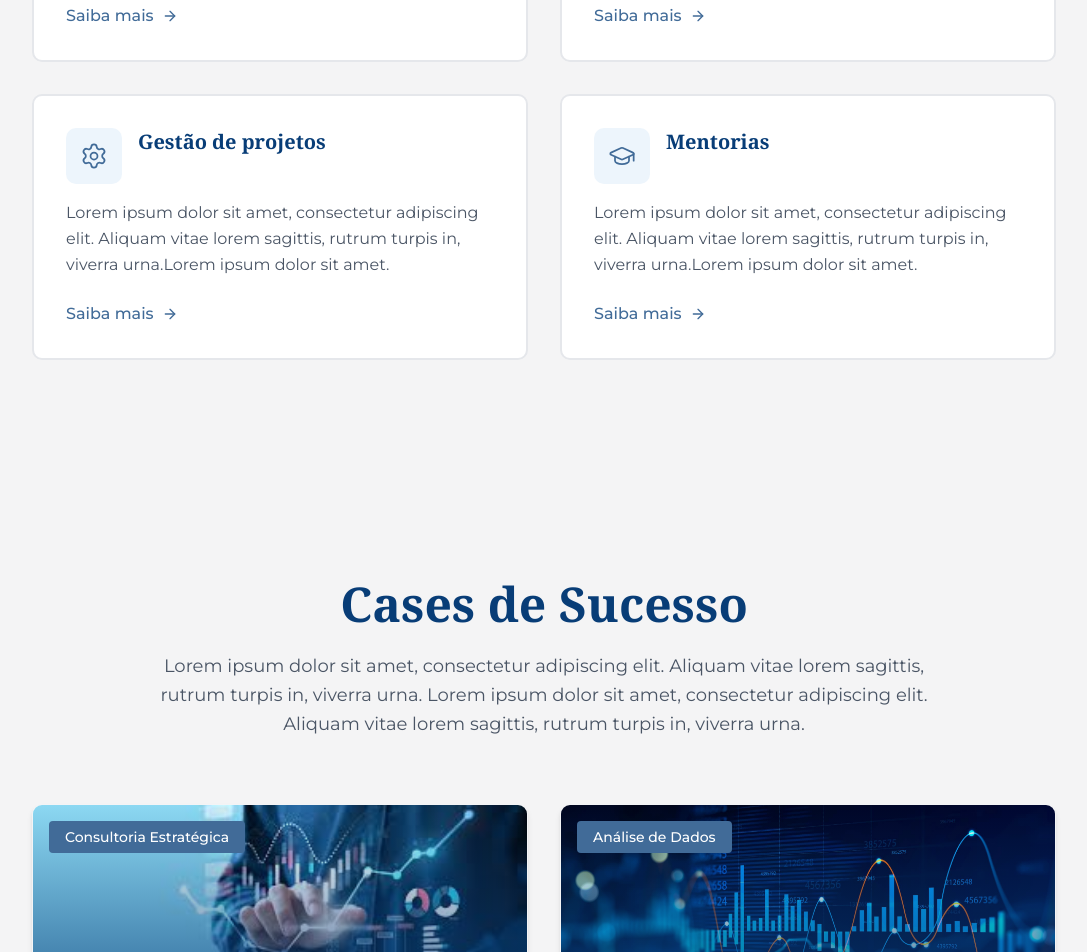
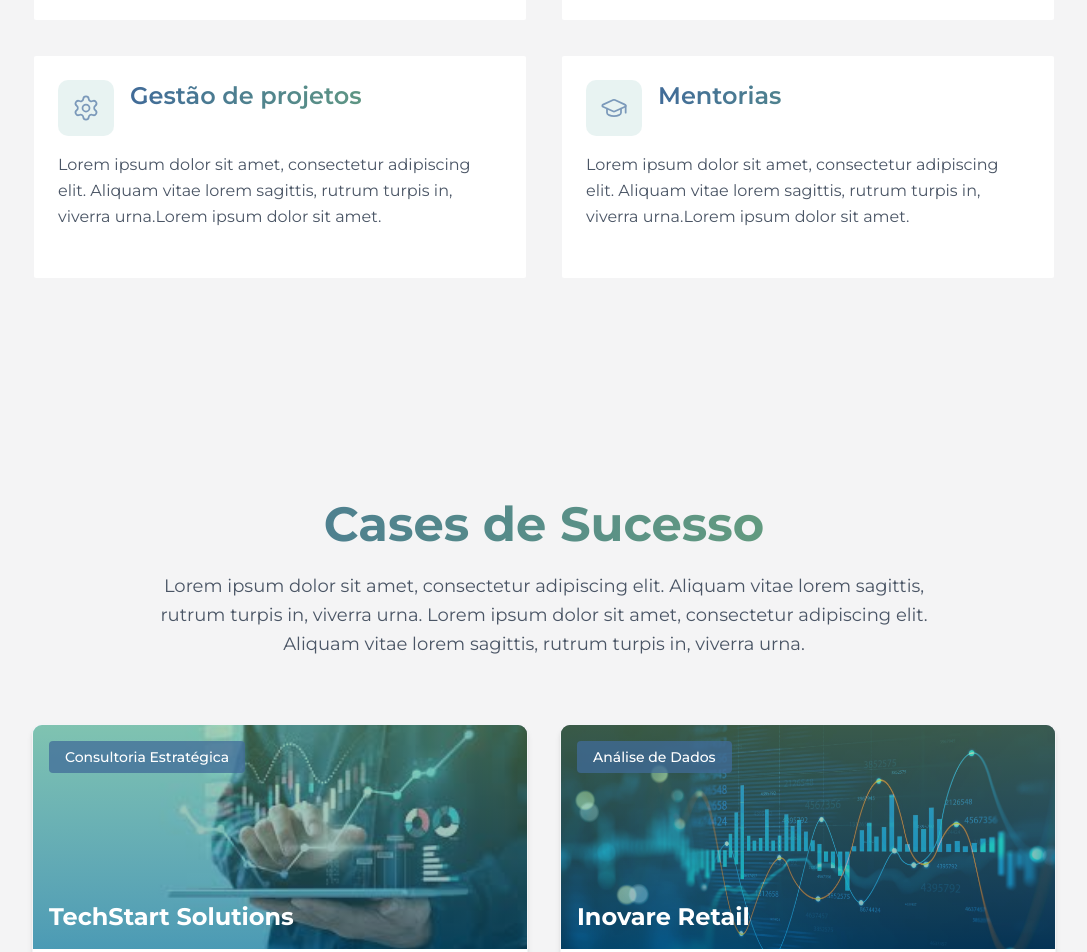
Before and after one commit to LuisF-CRosa/Website-Jr_Einstein, a Next.js app: page / in a window 1280 px wide. Shown: the part 640-1592 px from the top of the page, without its empty margins (96-1183 px from the left). Built offline with nearby package versions, Linux system fonts and the light colour scheme.

Commit message:
Mudando cores parcialmente

```diff
--- a/src/components/case-services.tsx
+++ b/src/components/case-services.tsx
@@ -45,7 +45,7 @@ export function SuccessCasesSection() {
       <div className="container mx-auto px-6">
         <div className="max-w-6xl mx-auto">
           <div className="text-center mb-16">
-            <h2 className="font-serif font-bold text-4xl md:text-5xl text-[#083D77] mb-6 text-balance">
+            <h2 className="font-bold md:text-5xl text-2xl bg-gradient-to-r from-[#416B98] to-[#73AE6F] bg-clip-text text-transparent mb-6 text-balance">
               Cases de Sucesso
             </h2>
             <p className="text-lg text-gray-600 leading-relaxed max-w-3xl mx-auto text-pretty">
@@ -69,14 +69,14 @@ export function SuccessCasesSection() {
                       alt={caseItem.title}
                       className="w-full h-full object-cover group-hover:scale-105 transition-transform duration-300"
                     />
-                    <div className="absolute inset-0 bg-gradient-to-t from-[#083D77]/80 to-transparent"></div>
+                    <div className="absolute inset-0 bg-gradient-to-t from-[#085D77]/50 to-[#73AE6F]/50"></div>
                     <div className="absolute top-4 left-4">
-                      <span className="inline-block px-4 py-1.5 bg-[#416B98] text-white text-sm font-medium rounded">
+                      <span className="inline-block px-4 py-1.5 bg-[#416B98]/75 text-white text-sm font-medium rounded">
                         {caseItem.tag}
                       </span>
                     </div>
                     <div className="absolute bottom-4 left-4">
-                      <h3 className="font-serif font-bold text-2xl text-white">{caseItem.title}</h3>
+                      <h3 className="font-bold text-2xl text-white">{caseItem.title}</h3>
                     </div>
                   </div>
                   <div className="p-6">
--- a/src/components/services.tsx
+++ b/src/components/services.tsx
@@ -34,7 +34,7 @@ export function Services() {
       <div className="container mx-auto px-6">
         <div className="max-w-6xl mx-auto">
           <div className="text-center mb-16">
-            <h2 className="font-serif font-bold text-4xl md:text-5xl text-[#083D77] mb-6 text-balance">
+            <h2 className="font-bold text-4xl md:text-5xl bg-gradient-to-r from-[#416B98] to-[#73AE6F] bg-clip-text text-transparent mb-6 text-balance">
               Nossos Serviços
             </h2>
             <p className="text-lg text-gray-600 leading-relaxed max-w-3xl mx-auto text-pretty">
@@ -44,27 +44,38 @@ export function Services() {
             </p>
           </div>
 
+          <svg width="0" height="0" className="absolute">
+            <defs>
+              <linearGradient id="iconGradient" x1="0%" y1="0%" x2="100%" y2="100%">
+                <stop offset="0%" stopColor="#416B98" />
+                <stop offset="100%" stopColor="#73AE6F" />
+              </linearGradient>
+            </defs>
+          </svg>
+
           <div className="grid md:grid-cols-2 gap-8 max-w-5xl mx-auto">
             {services.map((service, index) => {
               const Icon = service.icon
               return (
                 <div
                   key={index}
-                  className="group p-8 rounded-lg bg-white transition-all border-2 border-gray-200 hover:border-[#73AE6F] hover:shadow-md"
+                  className="group relative rounded-xs hover:bg-gradient-to-r hover:from-[#218B7E] hover:to-[#3F6A9A] p-[2px] transition-all"
                 >
+                  <div className="bg-white rounded-xs p-6">
                     <div className="flex items-start gap-4 mb-4">
-                    <div className="w-14 h-14 bg-[#EDF5FC] rounded-lg flex items-center justify-center flex-shrink-0">
-                      <Icon className="w-7 h-7 text-[#416B98]" strokeWidth={1.5} />
+                      <div className="w-14 h-14 bg-[#218B7E]/10 rounded-lg flex items-center justify-center flex-shrink-0">
+                        <Icon className="w-7 h-7 text-[#7B99BA]" strokeWidth={1.5} />
                       </div>
                       <div className="flex-1">
-                      <h3 className="font-serif font-semibold text-xl text-[#083D77] mb-3">{service.title}</h3>
+                        <h3 className="font-semibold text-2xl bg-gradient-to-r from-[#416B98] to-[#73AE6F] bg-clip-text text-transparent mb-3">{service.title}</h3>
                       </div>
                     </div>
                     <p className="text-gray-600 leading-relaxed mb-6">{service.description}</p>
-                  <button className="flex items-center gap-2 text-[#416B98] hover:text-[#73AE6F] font-medium transition-colors group/btn">
+                    {/* <button className="flex items-center gap-2 bg-gradient-to-r from-[#416B98] to-[#73AE6F] bg-clip-text text-transparent hover:text-[#73AE6F] font-medium transition-colors group/btn">
                       Saiba mais
                       <ArrowRight className="w-4 h-4 group-hover/btn:translate-x-1 transition-transform" />
-                  </button>
+                    </button> */}
+                  </div>
                 </div>
               )
             })}
```
Lines whose indentation alone changed are shown as unchanged.
